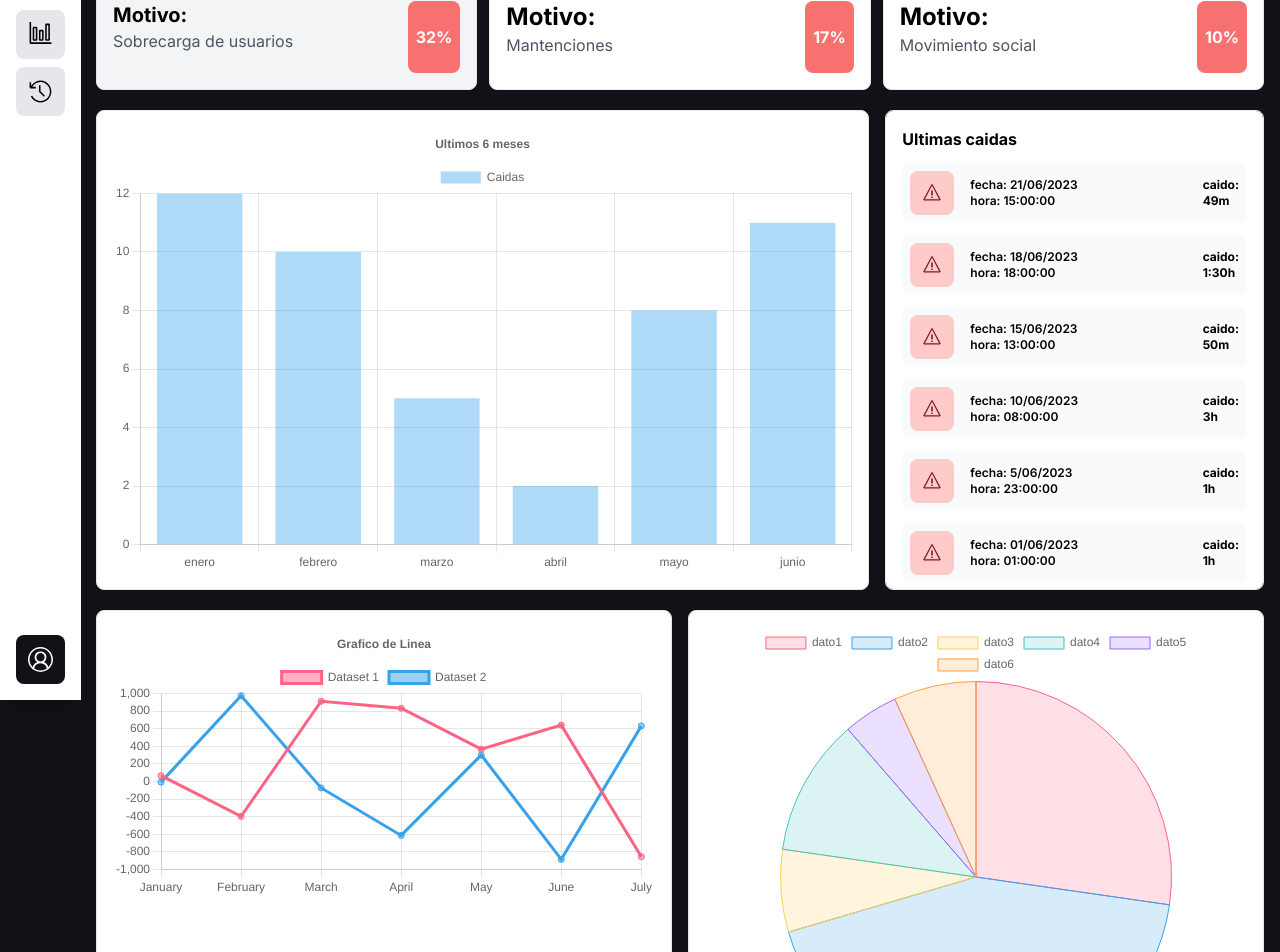
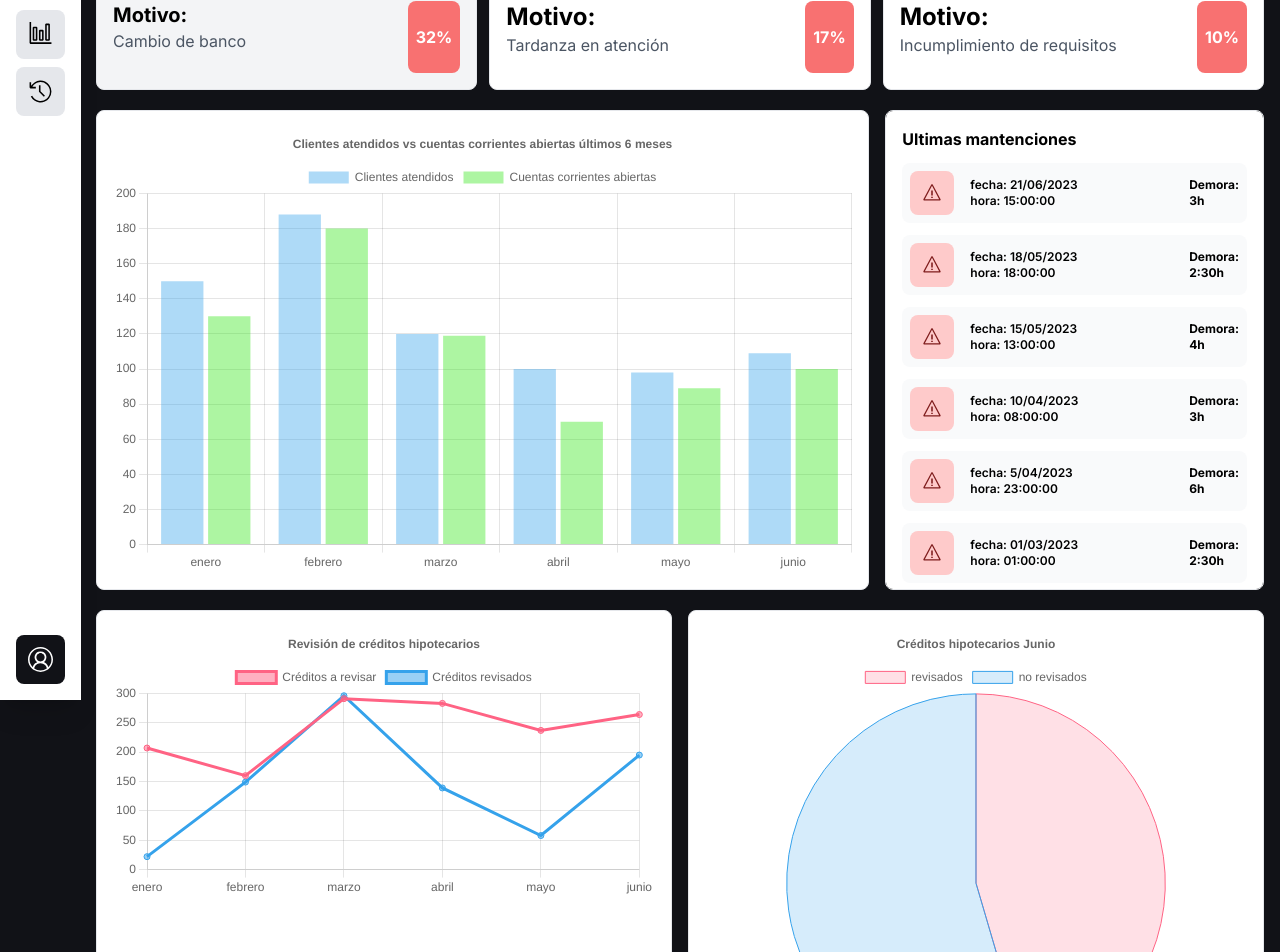
Before and after one commit to jocasas/algopre-web, a Next.js app: page /historicalPage in a window 1280 px wide. Shown: the part 100-1052 px from the top of the page. Built offline with nearby package versions, Linux system fonts and the light colour scheme.

Commit message:
dashboard BPM

```diff
--- a/src/app/historicalPage/components/Graficoej.tsx
+++ b/src/app/historicalPage/components/Graficoej.tsx
@@ -31,25 +31,25 @@ export const options = {
     },
     title: {
       display: true,
-      text: 'Grafico de Linea',
+      text: 'Revisión de créditos hipotecarios',
     },
   },
 };
 
-const labels = ['January', 'February', 'March', 'April', 'May', 'June', 'July'];
+const labels = ['enero', 'febrero', 'marzo', 'abril', 'mayo', 'junio'];
 
 export const data = {
   labels,
   datasets: [
     {
-      label: 'Dataset 1',
-      data: labels.map(() => faker.number.int({ min: -1000, max: 1000 })),
+      label: 'Créditos a revisar',
+      data: labels.map(() => faker.number.int({ min: 100, max: 300 })),
       borderColor: 'rgb(255, 99, 132)',
       backgroundColor: 'rgba(255, 99, 132, 0.5)',
     },
     {
-      label: 'Dataset 2',
-      data: labels.map(() => faker.number.int({ min: -1000, max: 1000 })),
+      label: 'Créditos revisados',
+      data: labels.map(() => faker.number.int({ min: 0, max: 300 })),
       borderColor: 'rgb(53, 162, 235)',
       backgroundColor: 'rgba(53, 162, 235, 0.5)',
     },
--- a/src/app/historicalPage/components/Graficoej2.tsx
+++ b/src/app/historicalPage/components/Graficoej2.tsx
@@ -6,27 +6,34 @@ import { Pie } from 'react-chartjs-2';
 
 ChartJS.register(ArcElement, Tooltip, Legend);
 
+export const options = {
+    responsive: true,
+    plugins: {
+        legend: {
+            position: 'top' as const,
+        },
+        title: {
+            display: true,
+            text: 'Créditos hipotecarios Junio',
+        },
+    },
+};
+
 export const data = {
-    labels: ['dato1', 'dato2', 'dato3', 'dato4', 'dato5', 'dato6'],
+    labels: ['revisados', 'no revisados'],
     datasets: [
         {
-            label: '# of Votes',
-            data: [12, 19, 3, 5, 2, 3],
+            label: 'cantidad',
+            data: [100, 120],
             backgroundColor: [
                 'rgba(255, 99, 132, 0.2)',
                 'rgba(54, 162, 235, 0.2)',
-                'rgba(255, 206, 86, 0.2)',
-                'rgba(75, 192, 192, 0.2)',
-                'rgba(153, 102, 255, 0.2)',
-                'rgba(255, 159, 64, 0.2)',
+
             ],
             borderColor: [
                 'rgba(255, 99, 132, 1)',
                 'rgba(54, 162, 235, 1)',
-                'rgba(255, 206, 86, 1)',
-                'rgba(75, 192, 192, 1)',
-                'rgba(153, 102, 255, 1)',
-                'rgba(255, 159, 64, 1)',
+
             ],
             borderWidth: 1,
         },
@@ -36,7 +43,7 @@ export const data = {
 const Graficoej2 = () => {
     return (
         <div className='w-full md:col-span-1 relative lg:h-[60vh] h-[50vh] m-auto p-4 border rounded-lg bg-white flex justify-center'>
-            <Pie data={data} />
+            <Pie options={options} data={data} />
         </div>
     )
 }
--- a/src/app/historicalPage/components/HistoricFalls.jsx
+++ b/src/app/historicalPage/components/HistoricFalls.jsx
@@ -17,10 +17,15 @@ const HistoricFalls = () => {
         setChartData({
             labels: ['enero', 'febrero', 'marzo', 'abril', 'mayo', 'junio'],
             datasets: [{
-                label: 'Caidas',
-                data: [12, 10, 5, 2, 8, 11],
+                label: 'Clientes atendidos',
+                data: [150, 188, 120, 100, 98, 109],
                 borderColor: 'rgb(53,162,235)',
                 backgroundColor: 'rgb(53,162,235,0.4)',
+            },{
+                label: 'Cuentas corrientes abiertas',
+                data: [130, 180, 119, 70, 89, 100],
+                borderColor: 'rgb(51,230,23)',
+                backgroundColor: 'rgb(51,230,23,0.4)',
             },
             ]
         })
@@ -31,7 +36,7 @@ const HistoricFalls = () => {
                 },
                 title: {
                     display: true,
-                    text: 'Ultimos 6 meses'
+                    text: 'Clientes atendidos vs cuentas corrientes abiertas últimos 6 meses'
                 }
             },
             maintainAspectRatio: false,
--- a/src/app/historicalPage/components/LastFalls.tsx
+++ b/src/app/historicalPage/components/LastFalls.tsx
@@ -6,44 +6,44 @@ const data = [
         id: 1,
         fecha: '21/06/2023',
         hora: '15:00:00',
-        tiempoCaido: '49m'
+        tiempoCaido: '3h'
     },
     {
         id: 2,
-        fecha: '18/06/2023',
+        fecha: '18/05/2023',
         hora: '18:00:00',
-        tiempoCaido: '1:30h'
+        tiempoCaido: '2:30h'
     },
     {
         id: 3,
-        fecha: '15/06/2023',
+        fecha: '15/05/2023',
         hora: '13:00:00',
-        tiempoCaido: '50m'
+        tiempoCaido: '4h'
     },
     {
         id: 4,
-        fecha: '10/06/2023',
+        fecha: '10/04/2023',
         hora: '08:00:00',
         tiempoCaido: '3h'
     },
     {
         id: 5,
-        fecha: '5/06/2023',
+        fecha: '5/04/2023',
         hora: '23:00:00',
-        tiempoCaido: '1h'
+        tiempoCaido: '6h'
     },
     {
         id: 6,
-        fecha: '01/06/2023',
+        fecha: '01/03/2023',
         hora: '01:00:00',
-        tiempoCaido: '1h'
+        tiempoCaido: '2:30h'
     },
 ]
 
 const LastFalls = () => {
     return (
         <div className='w-full col-span-1 relative lg:h-[60vh] h-[50vh] m-auto p-4 border rounded-lg bg-white overflow-y-scroll'>
-            <h1 className='text-black font-bold'>Ultimas caidas</h1>
+            <h1 className='text-black font-bold'>Ultimas mantenciones</h1>
             <ul>
                 {data.map((caida, id) => (
                     <li key={id} className='bg-gray-50 hover:bg-gray-100 flex rounded-lg my-3 p-2 items-center cursor-pointer'>
@@ -55,7 +55,7 @@ const LastFalls = () => {
                             <p>hora: {caida.hora}</p>
                         </div>
                         <div className='text-xs flex flex-col absolute right-6 text-black font-bold'>
-                            <p>caido:</p>
+                            <p>Demora:</p>
                             <p>{caida.tiempoCaido}</p>
                         </div>
                     </li>
--- a/src/app/historicalPage/components/ProbableFallsCards.tsx
+++ b/src/app/historicalPage/components/ProbableFallsCards.tsx
@@ -3,12 +3,12 @@ import React from 'react'
 const ProbableFallsCards = () => {
     return (
         <>
-            <h1 className='font-bold text-xl'>Motivos recurrentes:</h1>
+            <h1 className='font-bold text-xl'>Motivos cancelación de apertura:</h1>
             <div className='grid lg:grid-cols-3 gap-3 pt-2 mb-5'>
                 <div className='col-span-1 bg-gray-100 flex justify-between w-full border p-4 rounded-lg'>
                     <div className='flex flex-col w-full pb-4 text-black'>
                         <p className='font-bold text-xl'>Motivo:</p>
-                        <p className='text-gray-600'>Sobrecarga de usuarios</p>
+                        <p className='text-gray-600'>Cambio de banco</p>
                     </div>
                     <p className='bg-red-400 flex justify-center items-center p-2 rounded-lg'>
                         <span className=' font-bold'>
@@ -19,7 +19,7 @@ const ProbableFallsCards = () => {
                 <div className='col-span-1 bg-white flex justify-between w-full border p-4 rounded-lg'>
                     <div className='flex flex-col w-full pb-4 text-black'>
                         <p className='font-bold text-2xl'>Motivo:</p>
-                        <p className='text-gray-600'>Mantenciones</p>
+                        <p className='text-gray-600'>Tardanza en atención</p>
                     </div>
                     <p className='bg-red-400 flex justify-center items-center p-2 rounded-lg'>
                         <span className=' font-bold'>
@@ -30,7 +30,7 @@ const ProbableFallsCards = () => {
                 <div className='bg-white flex justify-between w-full border p-4 rounded-lg'>
                     <div className='flex flex-col w-full pb-4 text-black'>
                         <p className='font-bold text-2xl'>Motivo:</p>
-                        <p className='text-gray-600'>Movimiento social</p>
+                        <p className='text-gray-600'>Incumplimiento de requisitos</p>
                     </div>
                     <p className='bg-red-400 flex justify-center items-center p-2 rounded-lg'>
                         <span className=' font-bold'>
--- a/src/app/historicalPage/page.tsx
+++ b/src/app/historicalPage/page.tsx
@@ -10,7 +10,7 @@ const page = () => {
     <div className='pt-5'>
       <div className='flex justify-center'>
         <div className='font-bold text-xl text-white'>
-          Analisis Historico
+          Dashboard Aperturas de cuentas corrientes
         </div>
       </div>
       <ProbableFallsCards />
```
